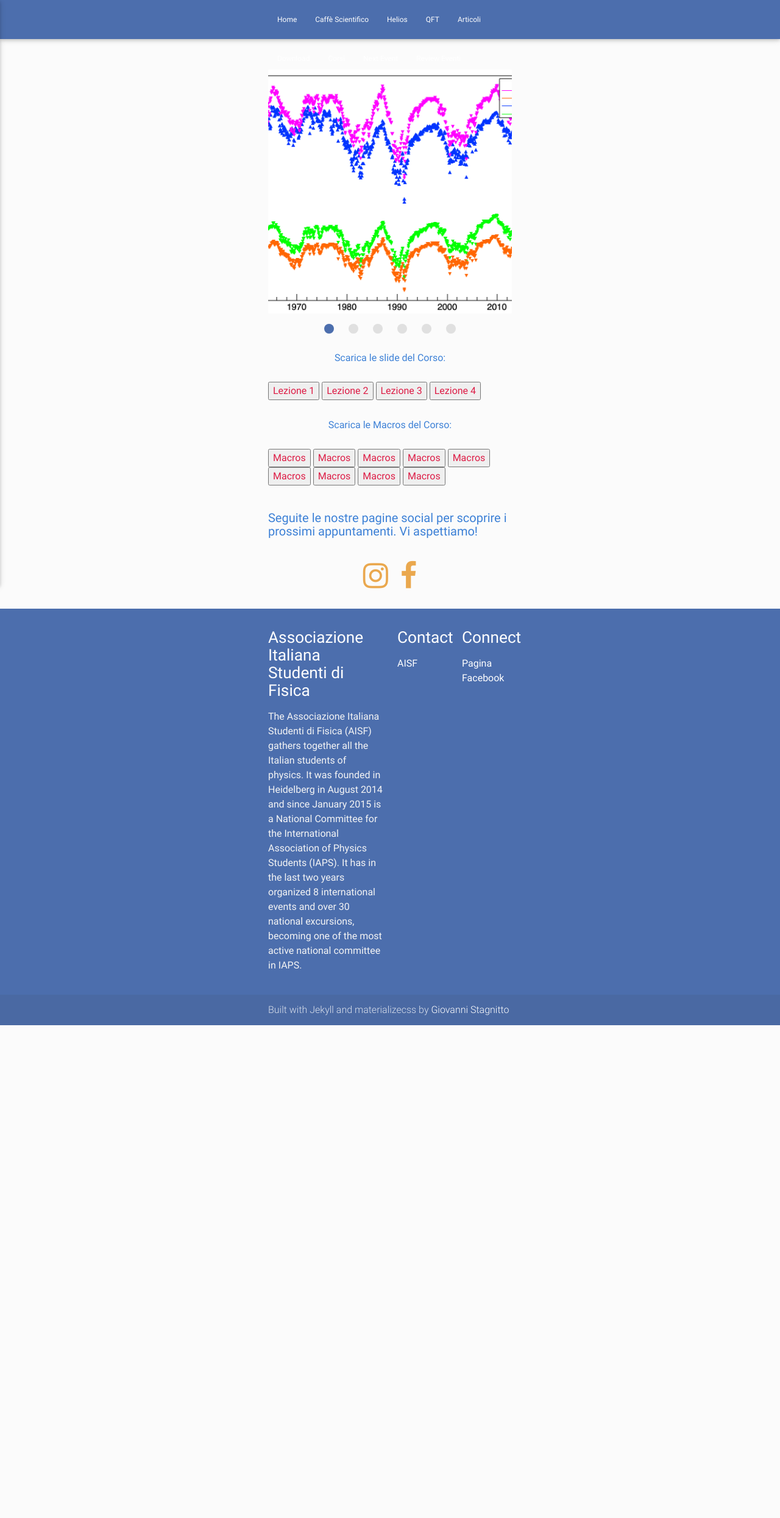
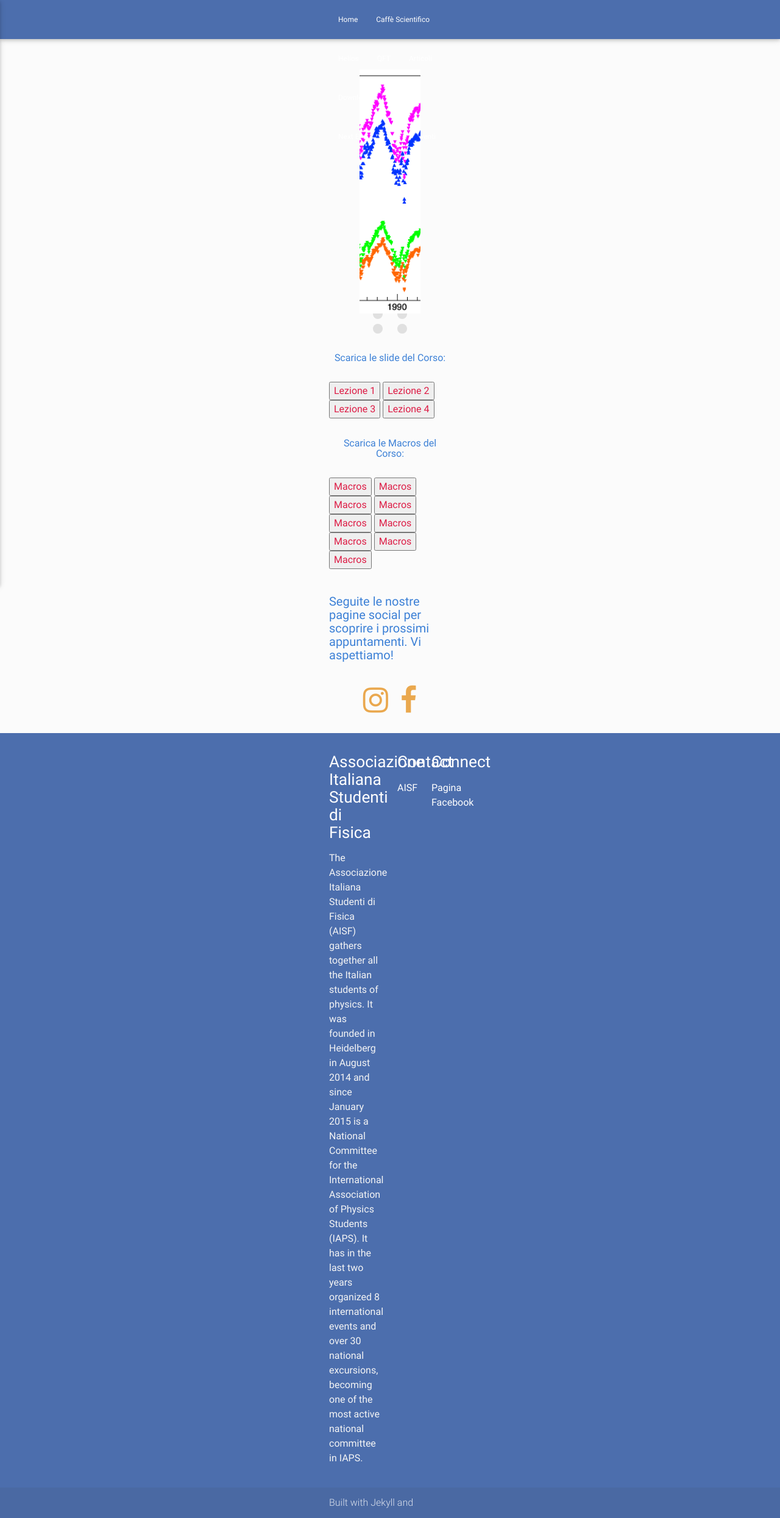
Before and after one commit to ai-sf/aisf_perugia, a Jekyll site: the page built from ROOT.html, in a window 1280 px wide. Shown: the whole page at 61% size. Built offline with Jekyll 4.4.1, drawn with Linux system fonts in a browser that asks for light colours; nearby versions of some CDN libraries; before the commit the page ends 1681 px from its top, so only the background shows below that.

Commit message:
Update ROOT.html

```diff
--- a/ROOT.html
+++ b/ROOT.html
@@ -9,8 +9,8 @@
 <style>
 .container {
   position: relative;
-  width: 100%;
-  max-width: 400px;
+  width: 50%;
+  max-width: 200px;
 }
 
 .container img {
```
